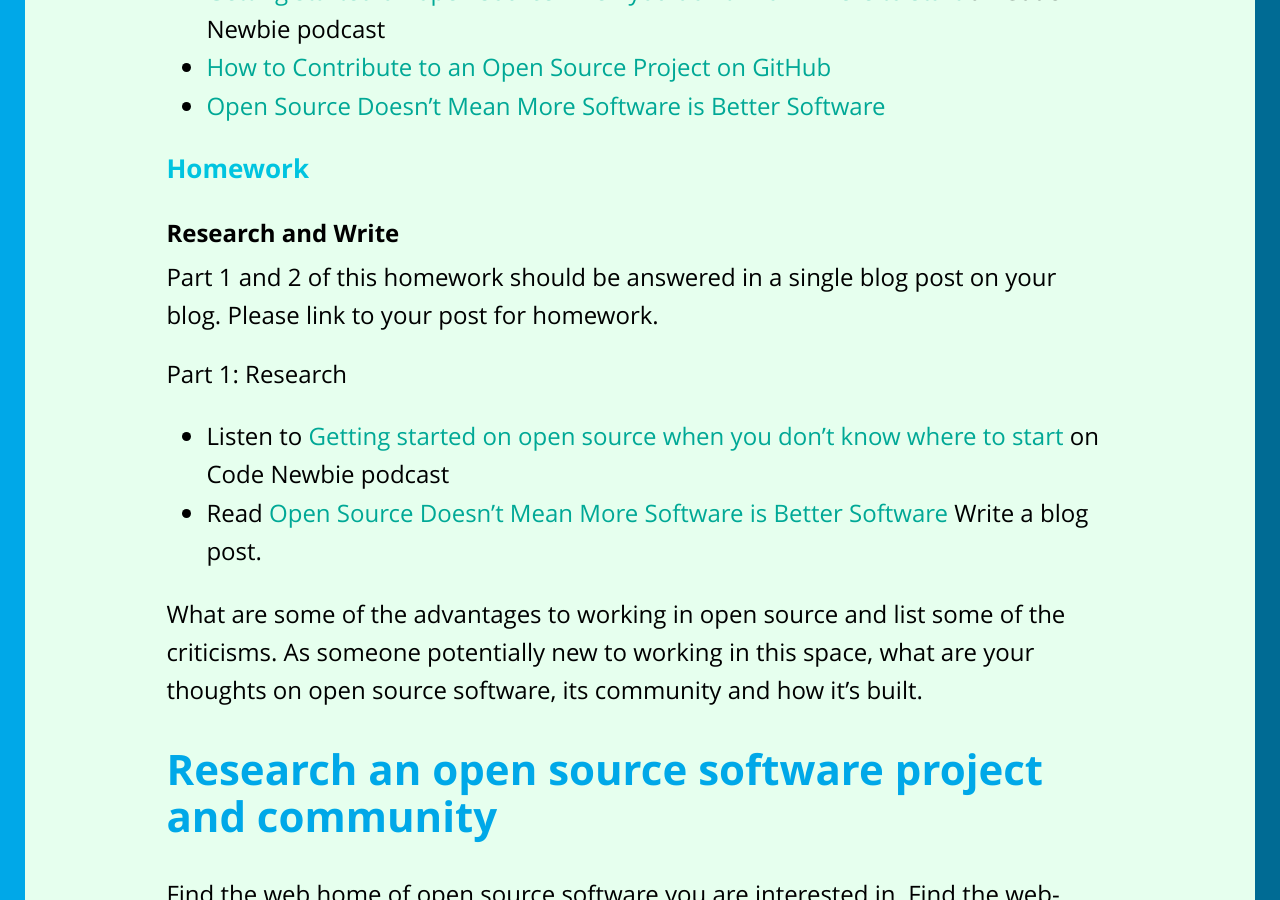
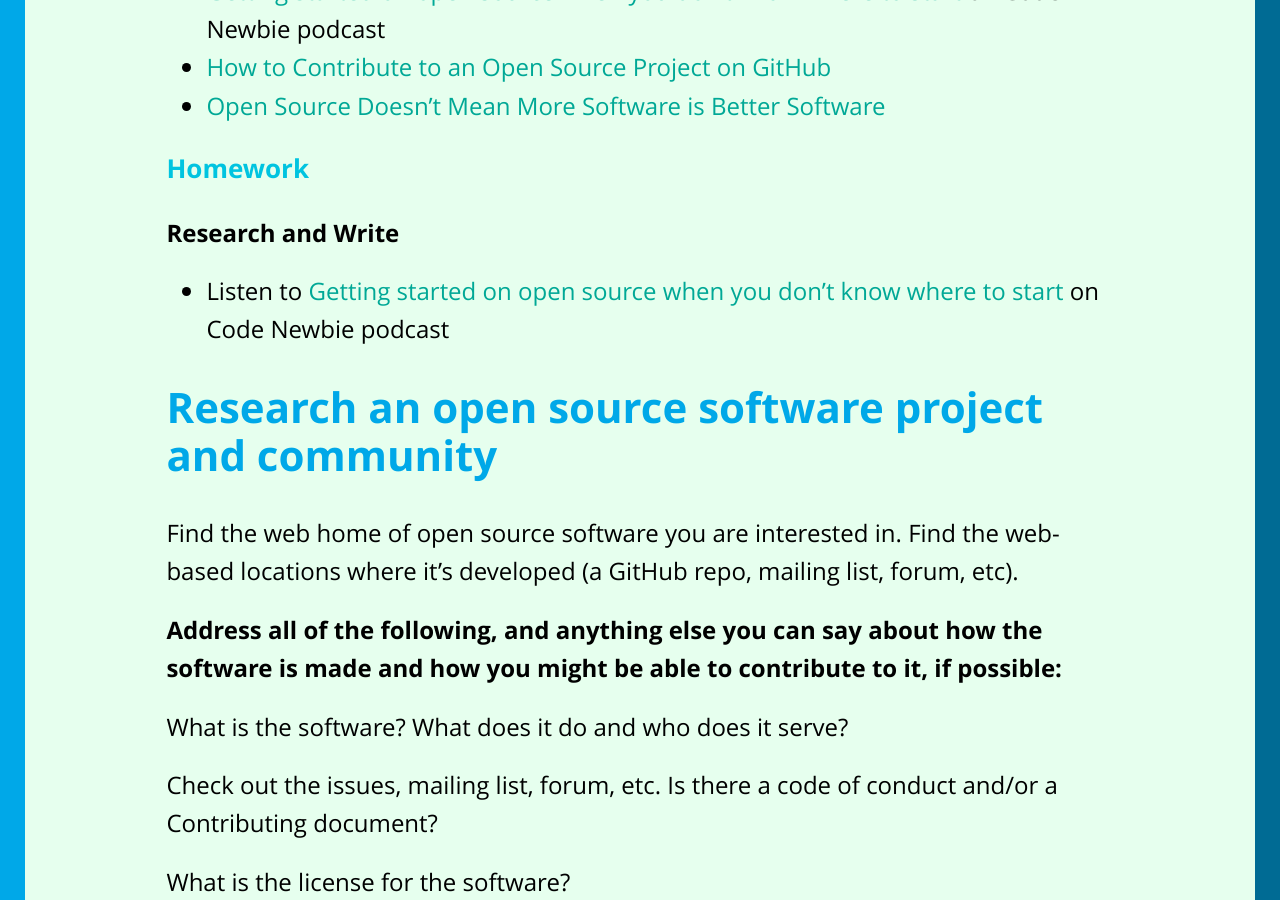
Before and after one commit to lee2sman/social_software_fall2023, a Jekyll site: the page built from _posts/2023-11-01-week10.md, in a window 1280 px wide and 900 px high, scrolled down 6378 px. Built offline with Jekyll 4.4.1, drawn with Linux system fonts in a browser that asks for light colours; nearby versions of some CDN libraries.

Commit message:
update hw

```diff
--- a/_posts/2023-11-01-week10.md
+++ b/_posts/2023-11-01-week10.md
@@ -160,16 +160,8 @@ This takes the local `master` branch and pushes it to `name-of-my-branch` on Git
 
 #### Research and Write
 
-Part 1 and 2 of this homework should be answered in a single blog post on your blog. Please link to your post for homework.
-
-Part 1: Research
 
 - Listen to [Getting started on open source when you don't know where to start](https://www.codenewbie.org/podcast/getting-started-on-open-source-when-you-don-t-know-where-to-start) on Code Newbie podcast
-- Read [Open Source Doesn't Mean More Software is Better Software](https://www.wired.com/story/more-software-isnt-better-software/)
-Write a blog post.
-
-What are some of the advantages to working in open source and list some of the criticisms. As someone potentially new to working in this space, what are your thoughts on open source software, its community and how it's built.
-
 
 ## Research an open source software project and community
 
```
